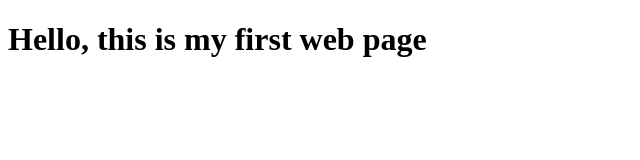
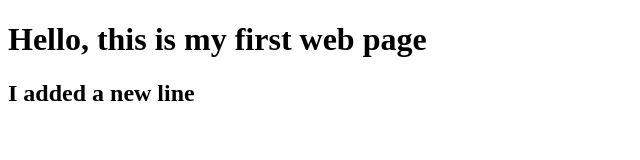
Before and after one commit to irfanK-dev1/samble, a plain HTML site: page index.html in a window 1280 px wide. Shown: the whole page, without its empty margins (0-640 px from the left). Drawn offline with Linux system fonts and the light colour scheme.

Commit message:
Another one added

```diff
--- a/index.html
+++ b/index.html
@@ -7,5 +7,6 @@
 </head>
 <body>
     <h1>Hello, this is my first web page</h1>
+    <h2>I added a new line</h2>
 </body>
 </html>
```
